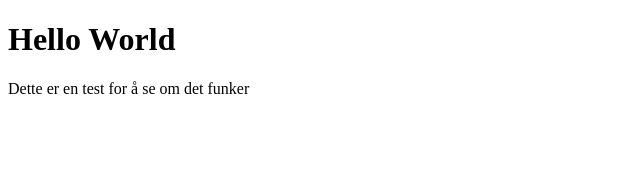
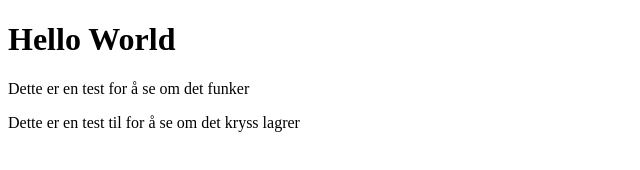
Before and after one commit to JulieKodehode/kodeloftet-stackblitz, a plain HTML site: page index.html in a window 1280 px wide. Shown: the whole page, without its empty margins (0-640 px from the left). Drawn offline with Linux system fonts and the light colour scheme.

Commit message:
Added content

```diff
--- a/index.html
+++ b/index.html
@@ -10,5 +10,6 @@
   <body>
     <h1>Hello World</h1>
     <p>Dette er en test for å se om det funker</p>
+    <p>Dette er en test til for å se om det kryss lagrer</p>
   </body>
 </html>
```
